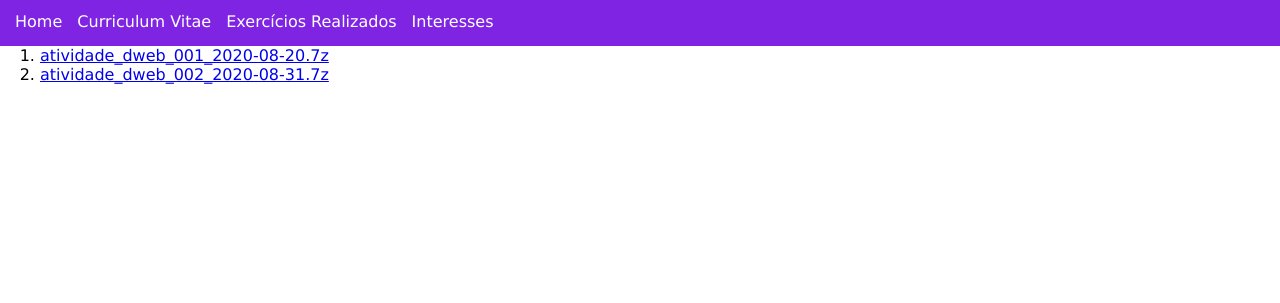
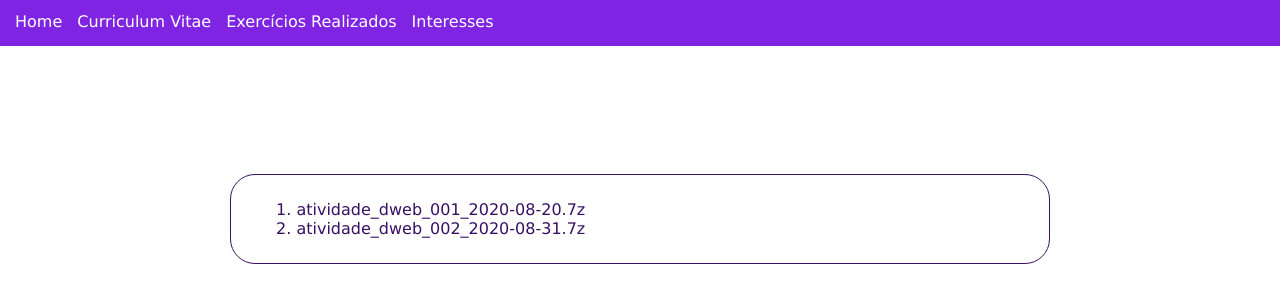
Before and after one commit to AyresMonteiro/trabalho-dweb-site-001, a plain HTML site: page pages/exercises.html in a window 1280 px wide. Shown: the part 61-364 px from the top of the page. Drawn offline with Linux system fonts and the light colour scheme.

Commit message:
Estilização da página de exercícios

```diff
--- /dev/null
+++ b/css/exercises.css
@@ -0,0 +1,25 @@
+.exercises {
+  margin-top: 10%;
+  margin-left: 18%;
+  width: 60%;
+  padding: 25px;
+  display: flex;
+  flex-direction: column;
+  justify-content: center;
+  align-items: top;
+  color: #381063;
+  border: 1px solid #381063;
+  border-radius: 25px;
+
+  font-family: 'Lucida Sans', 'Lucida Sans Regular', 'Lucida Grande', 'Lucida Sans Unicode', Geneva, Verdana, sans-serif;
+}
+
+.exercises a {
+  color: #381063;
+  text-decoration: none;
+  transition: 0.5s;
+}
+
+.exercises a:hover {
+  color: #A76BE8;
+}
--- a/pages/exercises.html
+++ b/pages/exercises.html
@@ -8,6 +8,7 @@
 
   <link rel="stylesheet" href="../css/base.css">
   <link rel="stylesheet" href="../css/header.css">
+  <link rel="stylesheet" href="../css/exercises.css">
 </head>
 
 <body>
@@ -21,6 +22,7 @@
     </div>
   </div>
 
+  <div class="exercises">
     <ol>
       <li>
         <a href="../exercises/atividade_dweb_001_2020-08-20.7z">atividade_dweb_001_2020-08-20.7z</a>
@@ -29,6 +31,7 @@
         <a href="../exercises/atividade_dweb_002_2020-08-31.7z">atividade_dweb_002_2020-08-31.7z</a>
       </li>
     </ol>
+  </div>
 </body>
 
 </html>
```
Lines whose indentation alone changed are shown as unchanged.
